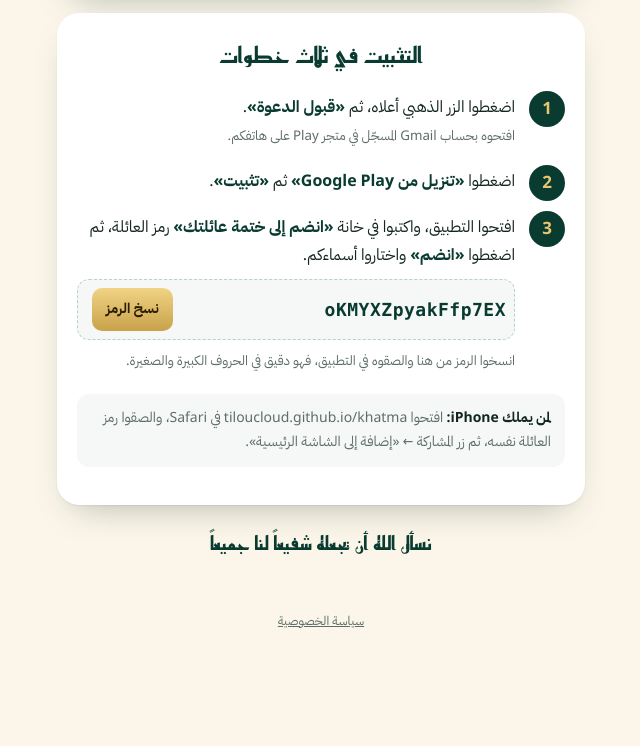
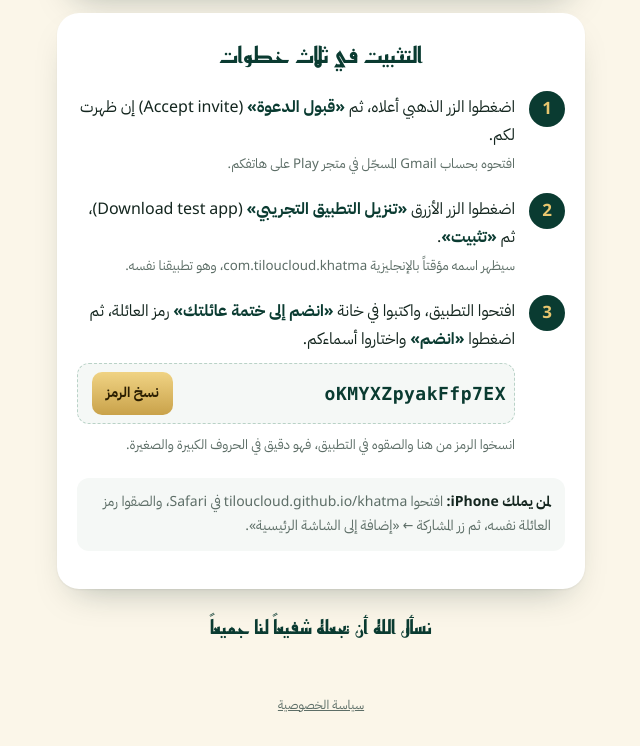
Before and after one commit to tiloucloud/tiloucloud.github.io, a plain HTML site: page khatma/family.html in a window 1280 px wide. Shown: the part 1082-1828 px from the top of the page, without its empty margins (319-959 px from the left). Before the commit the page ends 1744 px from the top, so only its background shows below. Drawn offline with Linux system fonts and the light colour scheme.

Commit message:
Landing page: match Play tester page button names
Co-Authored-By: Claude Opus 5.5 <noreply@anthropic.com>
Claude-Session: https://claude.ai/code/session_01J7AgfLapve8TSr4rXZqATT

```diff
--- a/khatma/family.html
+++ b/khatma/family.html
@@ -106,8 +106,8 @@ footer a{color:var(--muted)}
   <section class="card">
     <h2>التثبيت في ثلاث خطوات</h2>
     <ol class="steps">
-      <li>اضغطوا الزر الذهبي أعلاه، ثم <b>«قبول الدعوة»</b>.<br><small style="color:var(--muted)">افتحوه بحساب Gmail المسجّل في متجر Play على هاتفكم.</small></li>
-      <li>اضغطوا <b>«تنزيل من Google Play»</b> ثم <b>«تثبيت»</b>.</li>
+      <li>اضغطوا الزر الذهبي أعلاه، ثم <b>«قبول الدعوة»</b> <span dir="ltr">(Accept invite)</span> إن ظهرت لكم.<br><small style="color:var(--muted)">افتحوه بحساب Gmail المسجّل في متجر Play على هاتفكم.</small></li>
+      <li>اضغطوا الزر الأزرق <b>«تنزيل التطبيق التجريبي»</b> <span dir="ltr">(Download test app)</span>، ثم <b>«تثبيت»</b>.<br><small style="color:var(--muted)">سيظهر اسمه مؤقتاً بالإنجليزية com.tiloucloud.khatma، وهو تطبيقنا نفسه.</small></li>
       <li>افتحوا التطبيق، واكتبوا في خانة <b>«انضم إلى ختمة عائلتك»</b> رمز العائلة، ثم اضغطوا <b>«انضم»</b> واختاروا أسماءكم.
         <div class="code"><span dir="ltr" id="fc">oKMYXZpyakFfp7EX</span><button type="button" id="cp">نسخ الرمز</button></div>
         <small style="color:var(--muted)">انسخوا الرمز من هنا والصقوه في التطبيق، فهو دقيق في الحروف الكبيرة والصغيرة.</small></li>
```
Also changed, not shown: khatma/join.html (+2 -2 lines).
